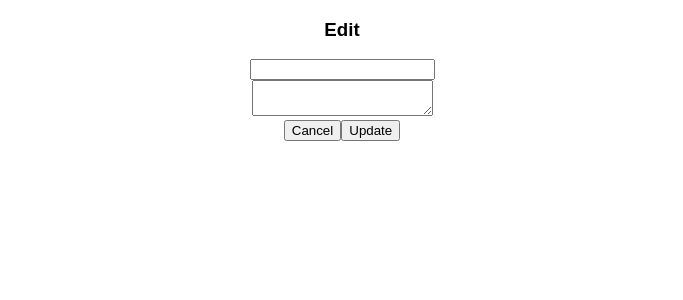
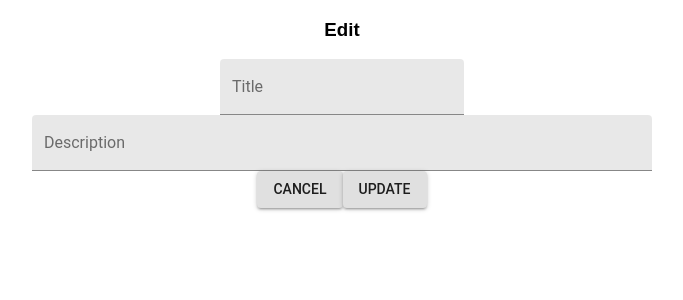
Before and after one commit to Johnman747/movie-sagas, a React (Create React App) app: page /#/edit/1 in a window 1280 px wide. Shown: the top 300 px of the page, without its empty margins (298-981 px from the left). Built offline with nearby package versions, Linux system fonts and the light colour scheme; no server answers.

Commit message:
added materal ui

```diff
--- a/src/components/Details/Details.js
+++ b/src/components/Details/Details.js
@@ -1,6 +1,7 @@
 import React, { Component } from 'react';
 import { connect } from 'react-redux';
 import { withRouter } from 'react-router'
+import {Button, Grid, Paper} from "@material-ui/core";
 
 class Details extends Component {
     componentDidMount(){
@@ -21,8 +22,11 @@ class Details extends Component {
     render() {
         return (
             <>
-            <button onClick={this.handelClick}>Return to list</button>
-            <button onClick={this.editClick}>Edit</button>
+            <Button variant="contained" onClick={this.handelClick}>Return to list</Button>
+            <Button variant="contained" onClick={this.editClick}>Edit</Button>
+            <Grid container justify="center" spacing={40}>
+            <Grid item sm={6}>
+            <Paper>
             {this.props.reduxState.details.map((movie)=>{
                 return(
                     <div key={movie.id}>
@@ -39,7 +43,9 @@ class Details extends Component {
                     )
                 })}
             </ul>
-
+            </Paper>
+            </Grid>
+            </Grid>
             </>
         )
     }
--- a/src/components/Edit/Edit.js
+++ b/src/components/Edit/Edit.js
@@ -1,6 +1,7 @@
 import React, { Component } from 'react';
 import { connect } from 'react-redux';
 import { withRouter } from 'react-router'
+import {Button, TextField, Grid} from "@material-ui/core";
 
 class Edit extends Component {
     state = {
@@ -11,7 +12,8 @@ class Edit extends Component {
         }
     }
     componentDidMount(){
-         this.set();
+        this.getDetails();
+        this.set();
     }
     getDetails = ()=>{
         this.props.dispatch({type: 'FETCH_DETAILS', payload: this.props.match.params.id});
@@ -42,23 +44,30 @@ class Edit extends Component {
 
     handelUpdate=()=>{
         this.props.dispatch({type: 'UPDATE_MOVIE', payload: this.state.movie});
-        this.props.history.push(`/details/${this.state.movie.id}`);
+        this.setState({
+            state: this.state
+        })
+        this.props.history.push(`/details/${this.props.match.params.id}`);
     }
 
     cancelEdit = ()=>{
-        this.props.history.push(`/details/${this.state.movie.id}`)
+        this.props.history.push(`/details/${this.props.match.params.id}`)
     }
 
     render() {
         return (
             <>
+            <Grid container justify="center" spacing={40}>
+                <Grid item  md={6}>
                 <h3>Edit</h3>
-                <input value={this.state.movie.title} onChange={(e)=>this.handelChange(e,"title")}/>
+                <TextField  label="Title" variant="filled" value={this.state.movie.title} onChange={(e)=>this.handelChange(e,"title")}/>
                 <br/>
-                <textarea value={this.state.movie.description} onChange={(e)=>this.handelChange(e,"description")}></textarea>
+                <TextField multiline fullWidth label="Description" value={this.state.movie.description} variant="filled" onChange={(e)=>this.handelChange(e,"description")}></TextField>
                 <br/>
-                <button onClick={this.cancelEdit}>Cancel</button>
-                <button onClick={this.handelUpdate}>Update</button>
+                <Button variant="contained" onClick={this.cancelEdit}>Cancel</Button>
+                <Button variant='contained' onClick={this.handelUpdate}>Update</Button>
+                </Grid>
+                </Grid>
             </>
         )
     }
--- a/src/components/Home/Home.js
+++ b/src/components/Home/Home.js
@@ -1,6 +1,7 @@
 import React, { Component } from 'react';
 import { connect } from 'react-redux';
-import {withRouter} from 'react-router'
+import {withRouter} from 'react-router';
+import {Paper, Grid} from '@material-ui/core'
 
 class Home extends Component {
     // Renders the entire app on the DOM
@@ -20,17 +21,18 @@ class Home extends Component {
       return (
         <div className="App">
           <p>home page</p>
-          <ul>
+        <Grid container justify="center" spacing={40}>
           {this.props.reduxState.movies.map((movie)=>{
               return(
-                  <div key={movie.id}>
-                  <p>Title: {movie.title}</p>
+                  <Grid item xs={3} key={movie.id}>
+                      <Paper>
+                  <p>{movie.title}</p>
                   <img alt={movie.title} src={movie.poster} onClick={()=>this.handelClick(movie.id)}/>
-                  <p>Description: {movie.description}</p>
-                  </div>
+                  </Paper>
+                  </Grid>
               )
           })}
-          </ul>
+          </Grid>
         </div>
       );
     }
```
Also changed, not shown: 2 other files (tests, documents, lock files or other folders).
